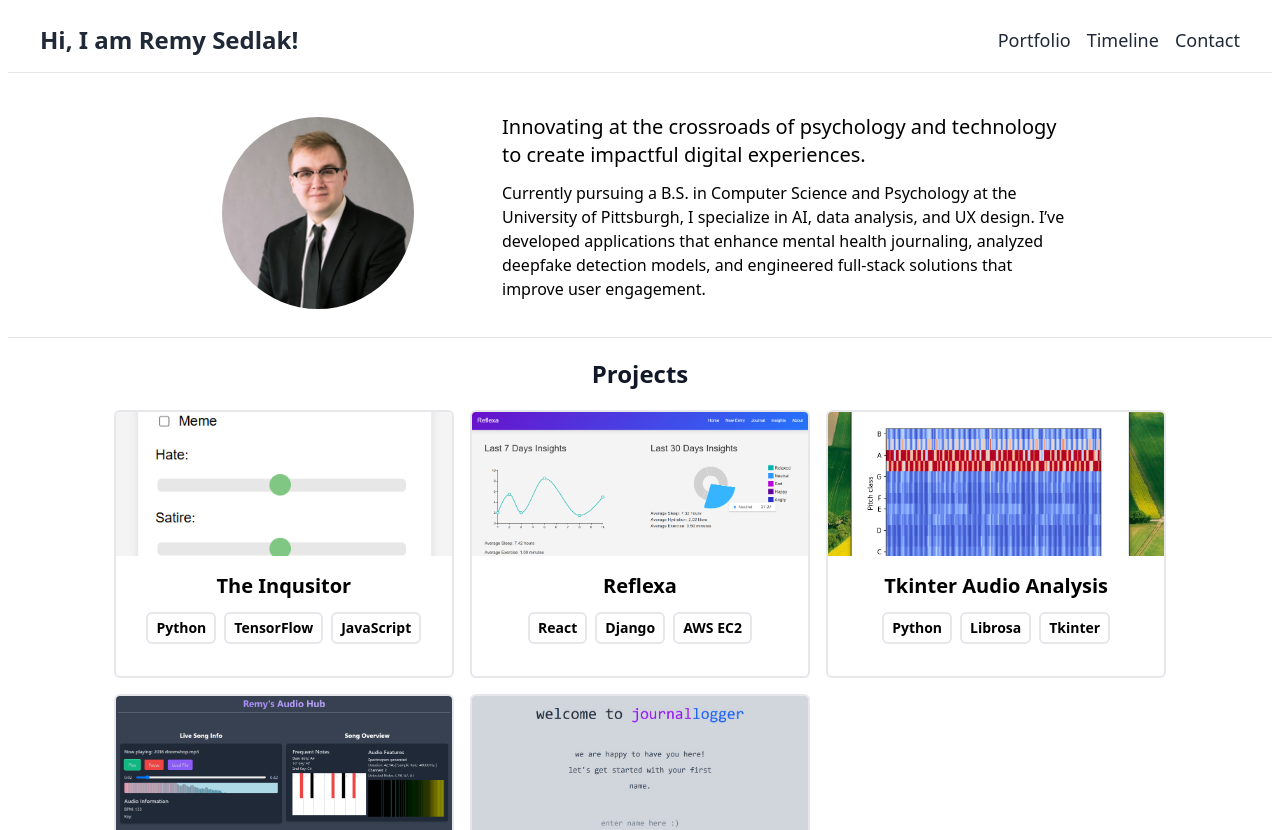
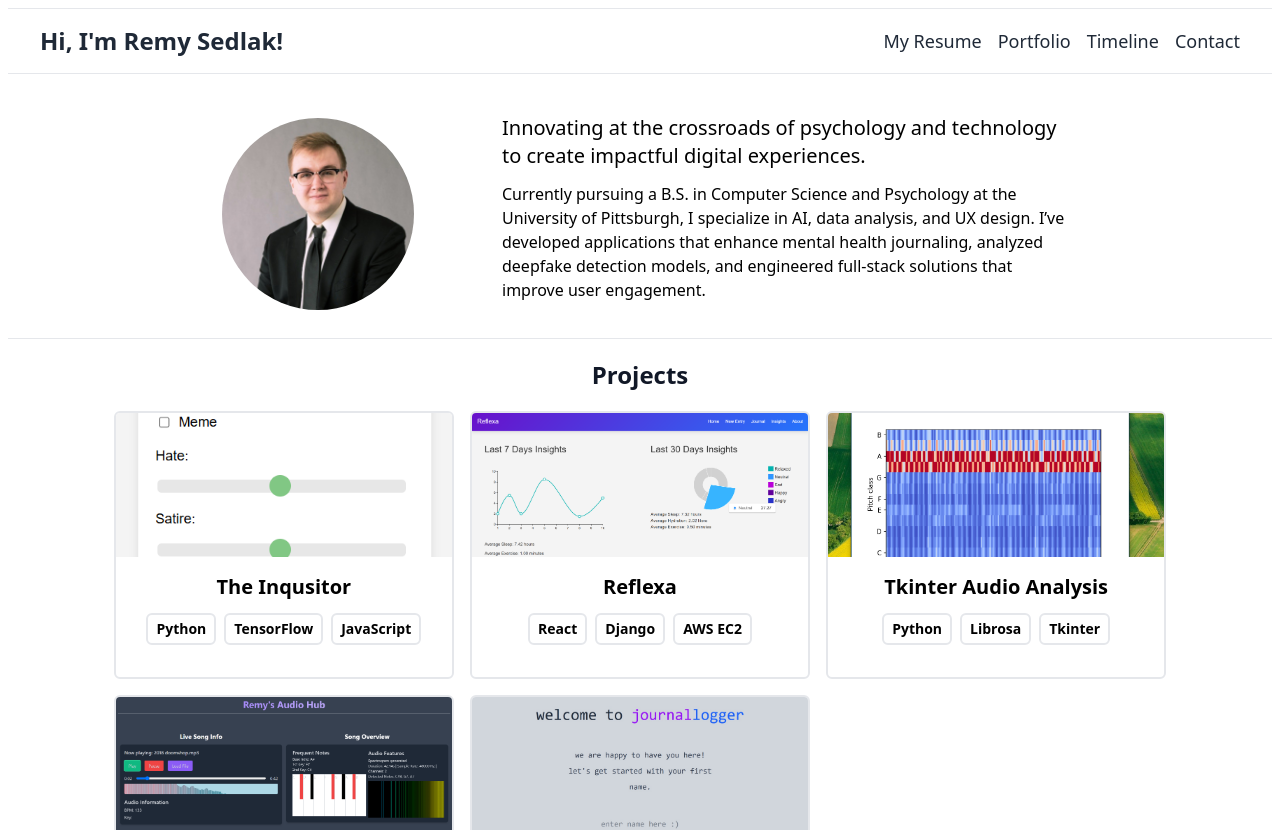
Before and after one commit to remysedlak/portfolio, a React (Vite) app: page / in a window 1280 px wide. Shown: the top 830 px of the page. Built offline with nearby package versions, Linux system fonts and the light colour scheme.

Commit message:
add resume button and fix greeting text in navigation

```diff
--- a/src/App.jsx
+++ b/src/App.jsx
@@ -15,9 +15,11 @@ function App() {
     <>
       <div className="text-lg p-2 rounded-md width-screen bg-white scroll-smooth">
         <div className="width-full mx-auto scroll-smooth">
+          <hr/>
           <nav className="hidden lg:flex justify-between items-center p-4 scroll-smooth mx-4">
-            <div className="text-2xl font-bold text-gray-800">Hi, I am Remy Sedlak!</div>
+            <div className="text-2xl font-bold text-gray-800">Hi, I'm Remy Sedlak!</div>
             <div className="flex space-x-4">
+              <button onClick={() => window.open('https://drive.google.com/file/d/1-gW3kevUAv6ImxSWIZgw-VO9A38-KFCk/view', '_blank')} className="text-gray-800 hover:text-gray-600">My Resume</button>
               <button onClick={() => scrollToSection('portfolio')} className="text-gray-800 hover:text-gray-600 scroll-smooth">Portfolio</button>
               <button onClick={() => scrollToSection('timeline')} className="text-gray-800 hover:text-gray-600 scroll-smooth">Timeline</button>
               {/* <a href="https://remymane.com/" className="text-gray-800 hover:text-gray-600">My Music</a> */}
```
